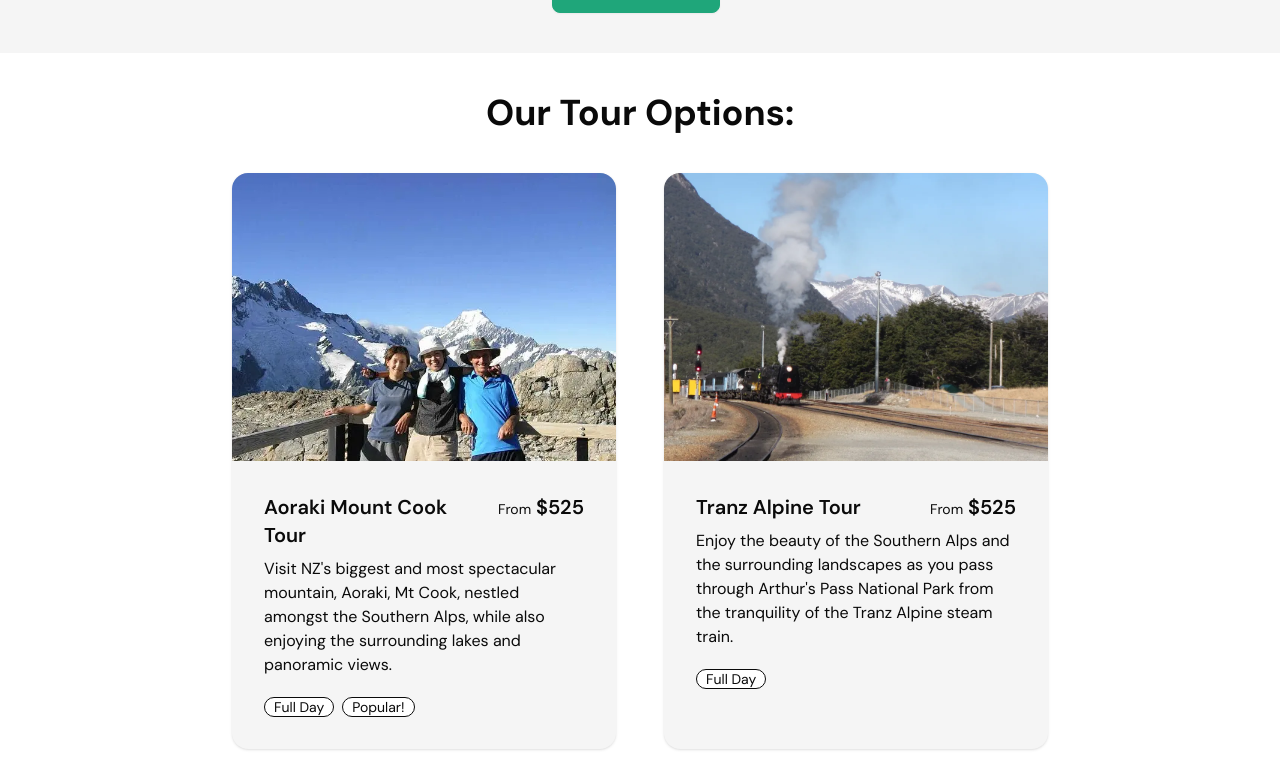
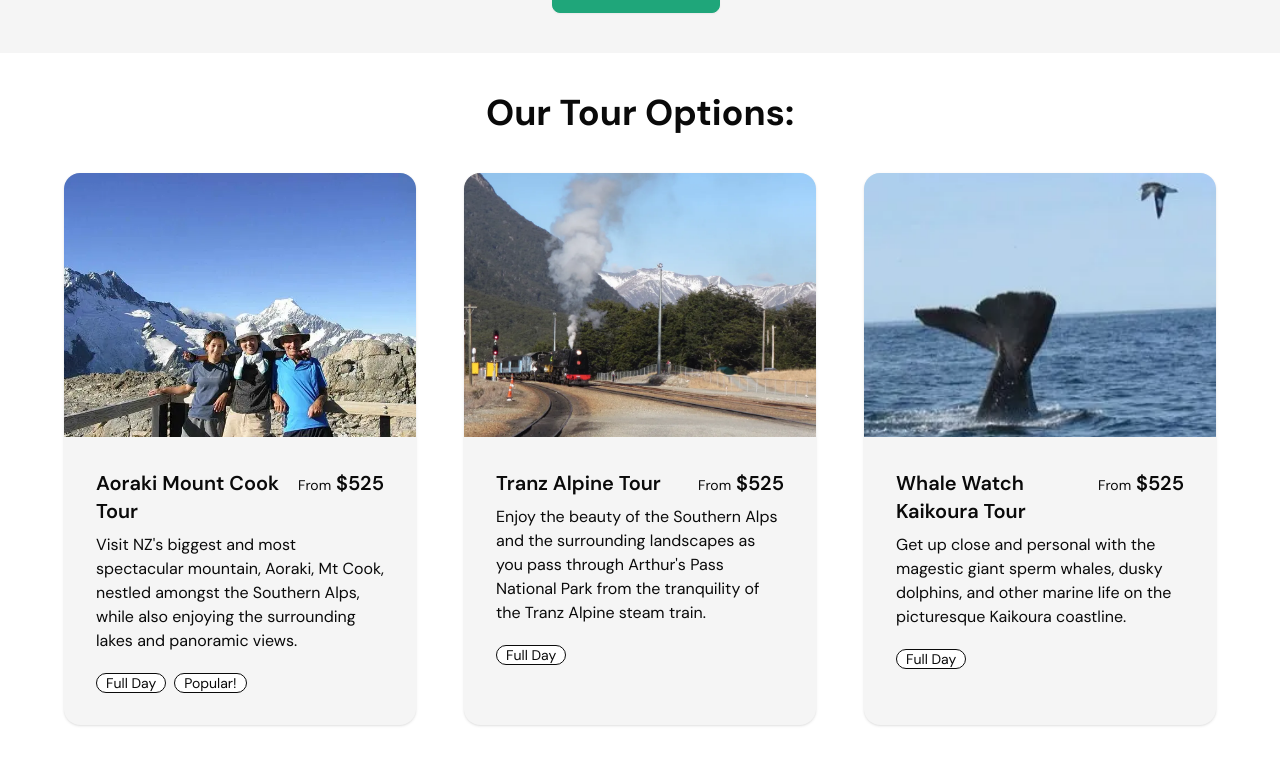
Before and after one commit to lukestynes/cannztours, a Next.js app: page /tours in a window 1280 px wide. Shown: the part 780-1551 px from the top of the page. Built offline with nearby package versions, Linux system fonts and the light colour scheme; grey boxes are pictures that could not be loaded.

Commit message:
lock tour cards to 3 per row

```diff
--- a/src/app/tours/page.tsx
+++ b/src/app/tours/page.tsx
@@ -111,12 +111,12 @@ export default function ToursPage() {
       <div id="full-day" className="pt-10">
         <h2 className="text-center text-4xl font-bold">Our Tour Options:</h2>
         <div className="w-52"></div>
-        <div className="px-7 py-10">
-          <div className="flex flex-wrap justify-center gap-12">
+        <div className="flex justify-center px-7 py-10">
+          <div className="grid max-w-6xl grid-cols-1 justify-center gap-12 md:grid-cols-2 lg:grid-cols-3">
             {tourCards.map((card, index) => (
               <div
                 key={index}
-                className="card max-w-96 bg-neutral-100 text-center shadow md:w-1/3"
+                className="card max-w-96 bg-neutral-100 text-center shadow"
               >
                 <Link href={card.link} className="card">
                   <figure>
```
